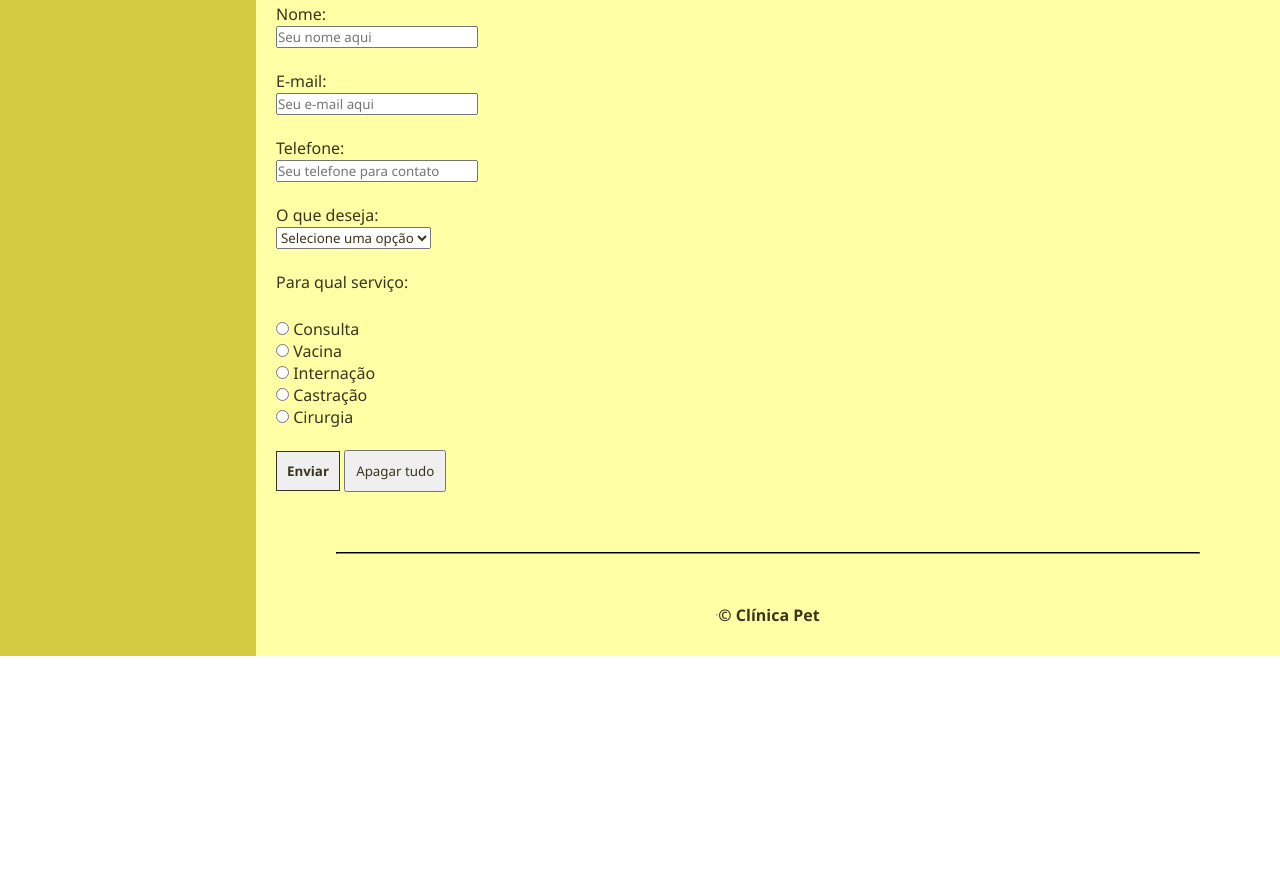
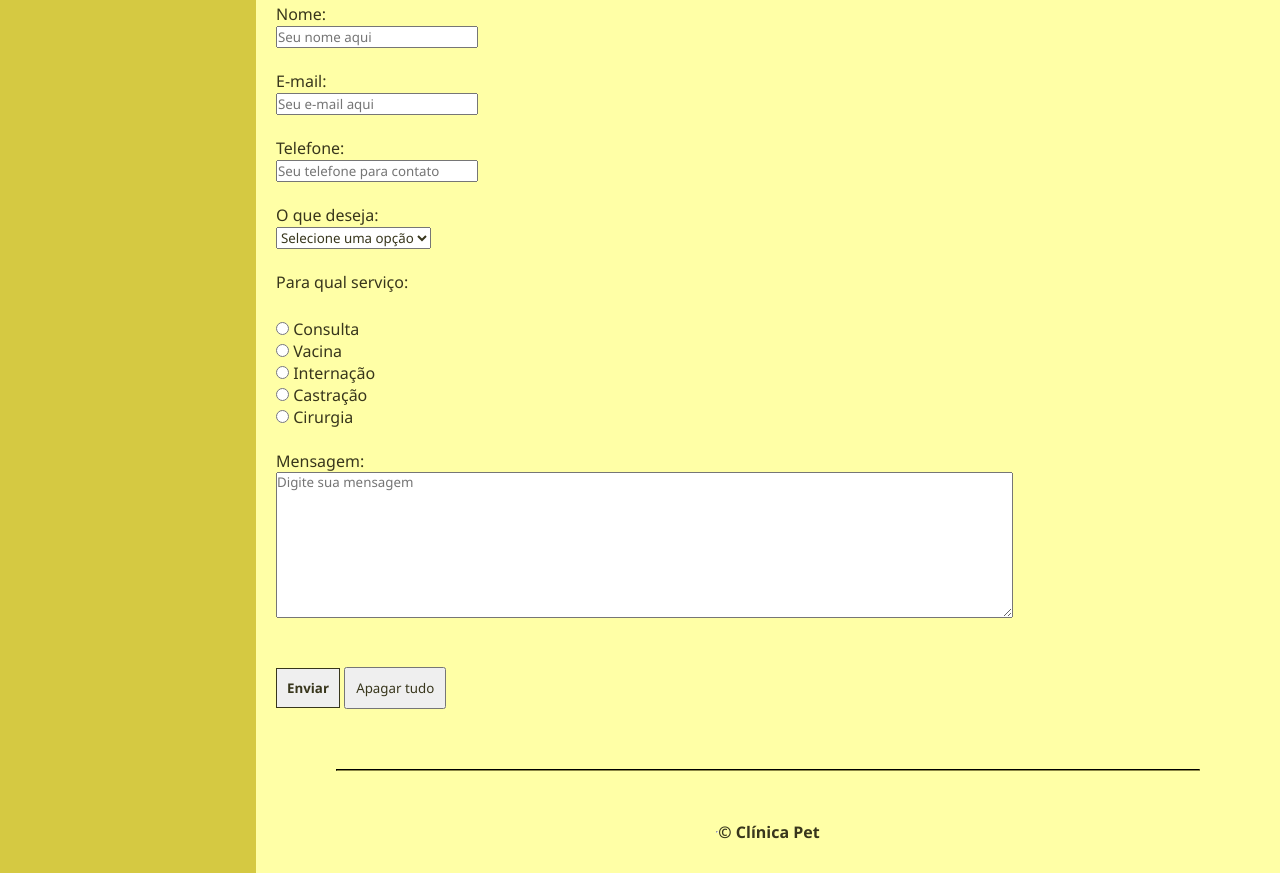
Before and after one commit to carolineferraz/desafios-de-projeto, a plain HTML site: page HTML-02/04-Contato.html in a window 1280 px wide. Shown: the part 1256-2129 px from the top of the page. Before the commit the page ends 1912 px from the top, so only its background shows below. Drawn offline with Linux system fonts and the light colour scheme.

Commit message:
Finalizando 2º desafio de HTML

```diff
--- a/HTML-02/04-Contato.html
+++ b/HTML-02/04-Contato.html
@@ -84,7 +84,11 @@
                         <input type="radio" id="castracao" name="servico" value="castracao">
                         <label for="castracao">Castração</label><br>
                         <input type="radio" id="cirurgia" name="servico" value="cirurgia">
-                        <label for="cirurgia">Cirurgia</label><br>
+                        <label for="cirurgia">Cirurgia</label><br><br>
+                    </div>
+                    <div>
+                        <label for="mensagem">Mensagem:</label> <br>
+                        <textarea name="mensagem" id="mensagem" cols="90" rows="8" placeholder="Digite sua mensagem"></textarea> <br><br>
                     </div>
                     <br><button style="border: 1px solid #38361c;"><b>Enviar</b></button> <input type="reset" value="Apagar tudo" style="padding: 10px;">
                 </form>
```
